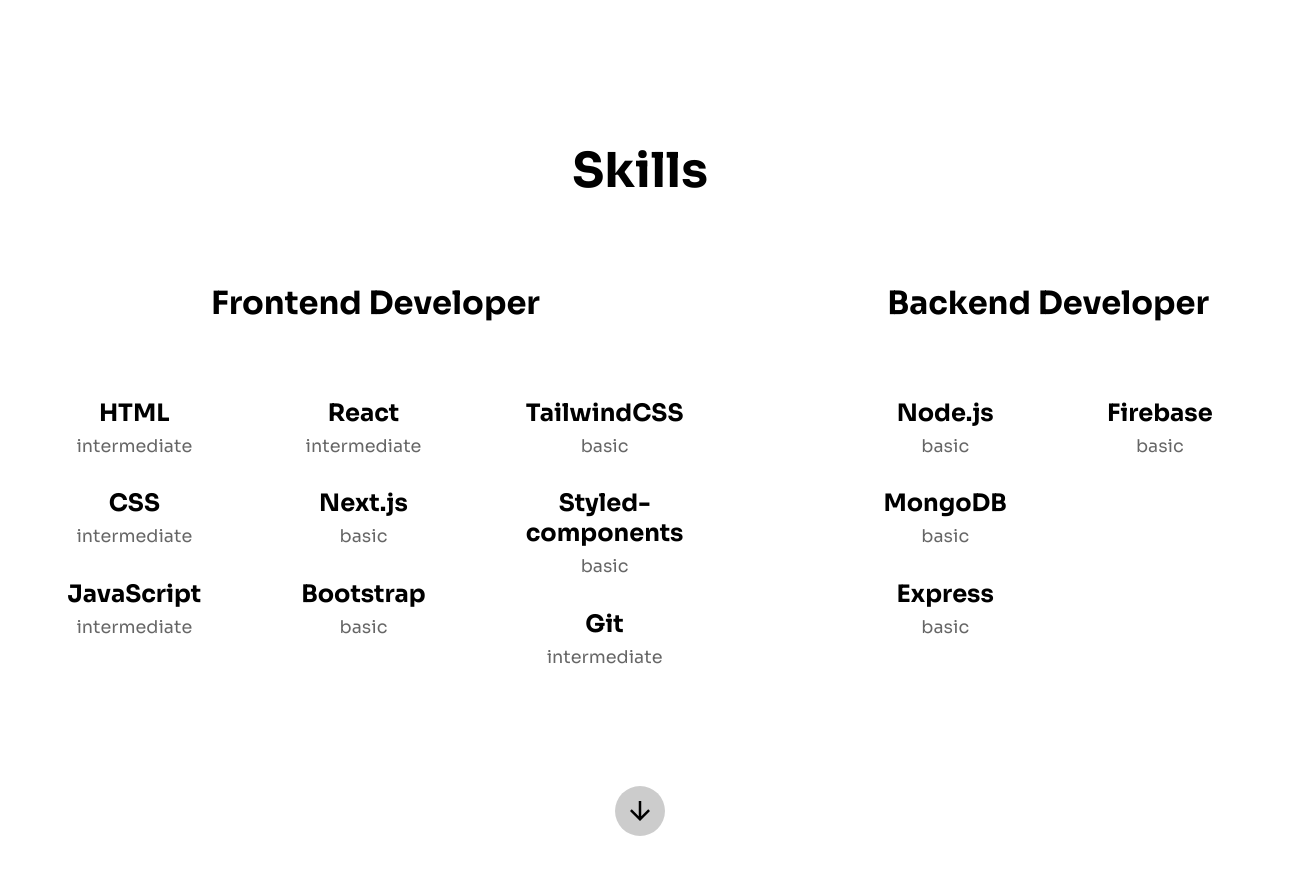
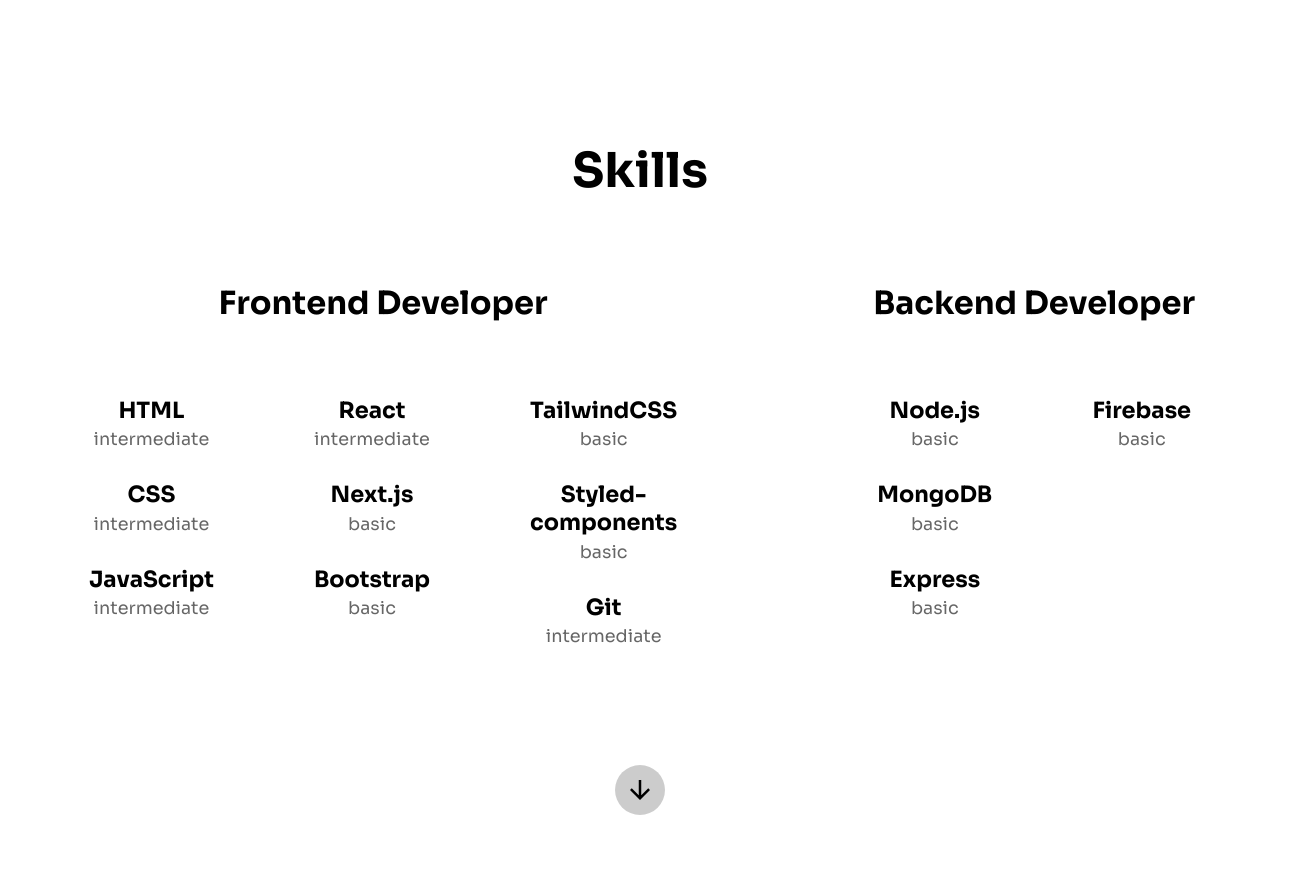
Before and after one commit to harysreza/PortfolioV2, a React (Create React App) app: page /skills in a window 1280 px wide. Shown: the top 874 px of the page, 1313 px wide, since content can reach past the window. Built offline with nearby package versions, Linux system fonts and the light colour scheme.

Commit message:
fix skills responsive style

```diff
--- a/src/index.css
+++ b/src/index.css
@@ -282,17 +282,28 @@
 
 .skills--frontend,
 .skills--backend {
-  padding: 30px 0;
-}
-
-.skill {
-  font-size: 1.5rem;
+  padding: 60px 0;
 }
 
 .skills--desc {
   margin-top: -35px;
-  font-size: 1.2rem;
+  font-size: 1.6rem;
   color: rgba(0, 0, 0, 0.6);
+}
+
+@media screen and (max-width: 500px) {
+  .skills--frontend,
+  .skills--backend {
+    padding: 30px 0;
+  }
+
+  .skill {
+    font-size: 1.5rem;
+  }
+
+  .skills--desc {
+    font-size: 1.2rem;
+  }
 }
 
 @media screen and (min-width: 1024px) {
```
